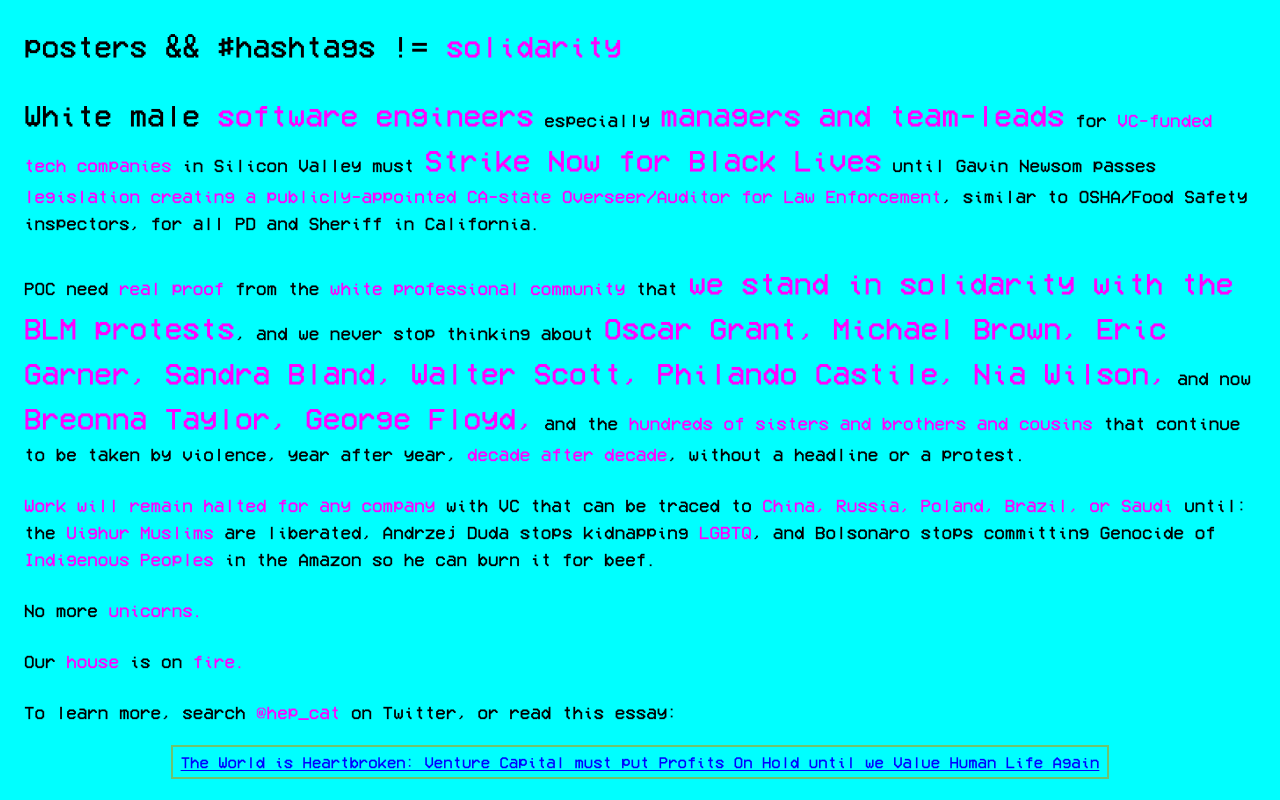
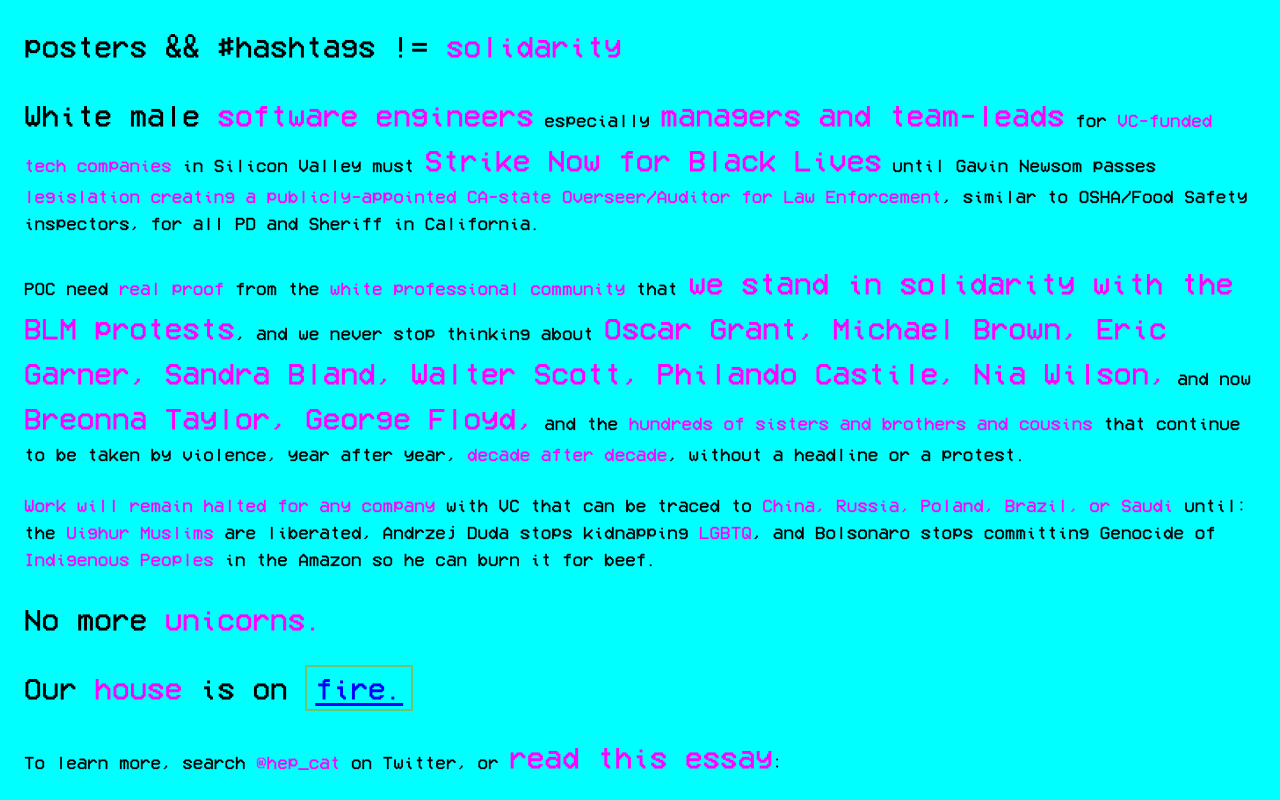
Before and after one commit to TheDripper/notusedyet, a Nuxt app: page / in a window 1280 px wide. Shown: the top 800 px of the page. Built offline with nearby package versions, Linux system fonts and the light colour scheme.

Commit message:
Greta Thunberg

```diff
--- a/layouts/default.vue
+++ b/layouts/default.vue
@@ -106,4 +106,10 @@ iframe {
 .middle {
   @apply flex flex-col items-center justify-center;
 }
+.shadow {
+  color: white;
+  text-shadow: 5px 5px 0 #000, -5px -5px 0 #000, -5px 5px 0 #000,
+    5px -5px 0 #000;
+  box-shadow: none !important;
+}
 </style>
--- a/pages/index.vue
+++ b/pages/index.vue
@@ -21,24 +21,36 @@
         <span class="magenta">LGBTQ</span>, and Bolsonaro stops committing Genocide of
         <span class="magenta">Indigenous Peoples</span> in the Amazon so he can burn it for beef.
       </p>
-      <p class="">
+      <p class="subnow">
         No more
         <span class="magenta">unicorns.</span>
       </p>
-      <p class="">
+      <p class="subnow">
         Our
         <span class="magenta">house</span> is on
-        <span class="magenta">fire.</span>
+        <span class="magenta"><a href="https://www.google.com/search?q=greta+thunberg&rlz=1C5CHFA_enUS847US847&oq=greta+thunberg&aqs=chrome..69i57j46j0l6.2564j0j7&sourceid=chrome&ie=UTF-8" target="_blank">fire.</a></span>
       </p>
-      <p class="">
+      <p>
         To learn more, search
-        <span class="magenta">@hep_cat</span> on Twitter, or read this essay:
+        <span class="magenta">@hep_cat</span> on Twitter, or <span class="magenta subnow blink">read this essay</span>:
       </p>
-      <h1 class=" text-center">
+      <h1 class="shadow text-center">
         <a
+          id="occupy_silicon_valley"
           href="/rip-bam-house-on-fire"
-        >The World is Heartbroken: Venture Capital must put Profits On Hold until we Value Human Life Again</a>
+        >White Men must Occupy Silicon Valley until we Value Human Life Again</a>
       </h1>
     </div>
   </div>
 </template>
+<style lang="scss" scoped>
+#occupy_silicon_valley {
+  color: white !important;
+  border: none !important;
+  font-size: 40px;
+  @apply uppercase;
+  @screen md {
+    font-size: 60px;
+  }
+}
+</style>
```
